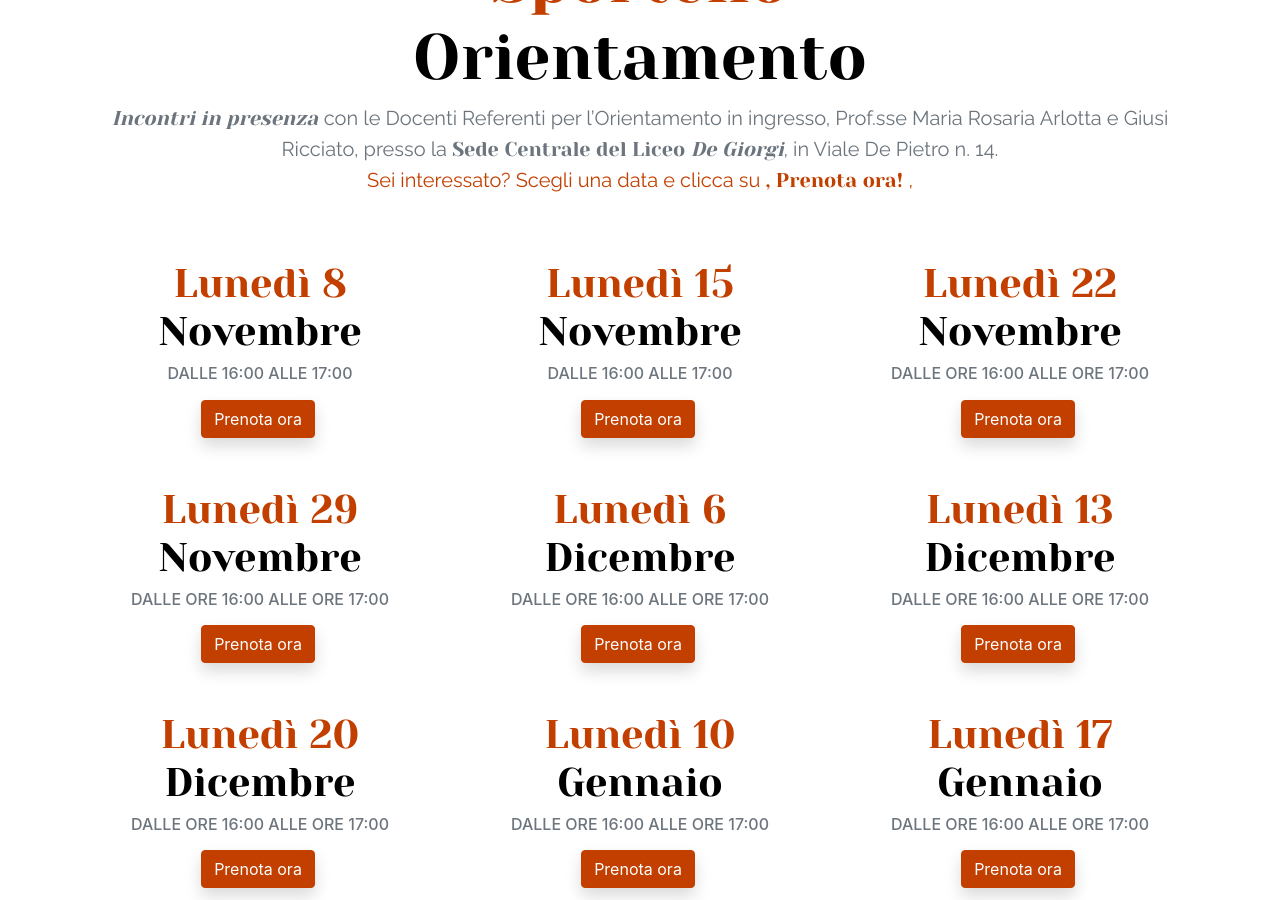
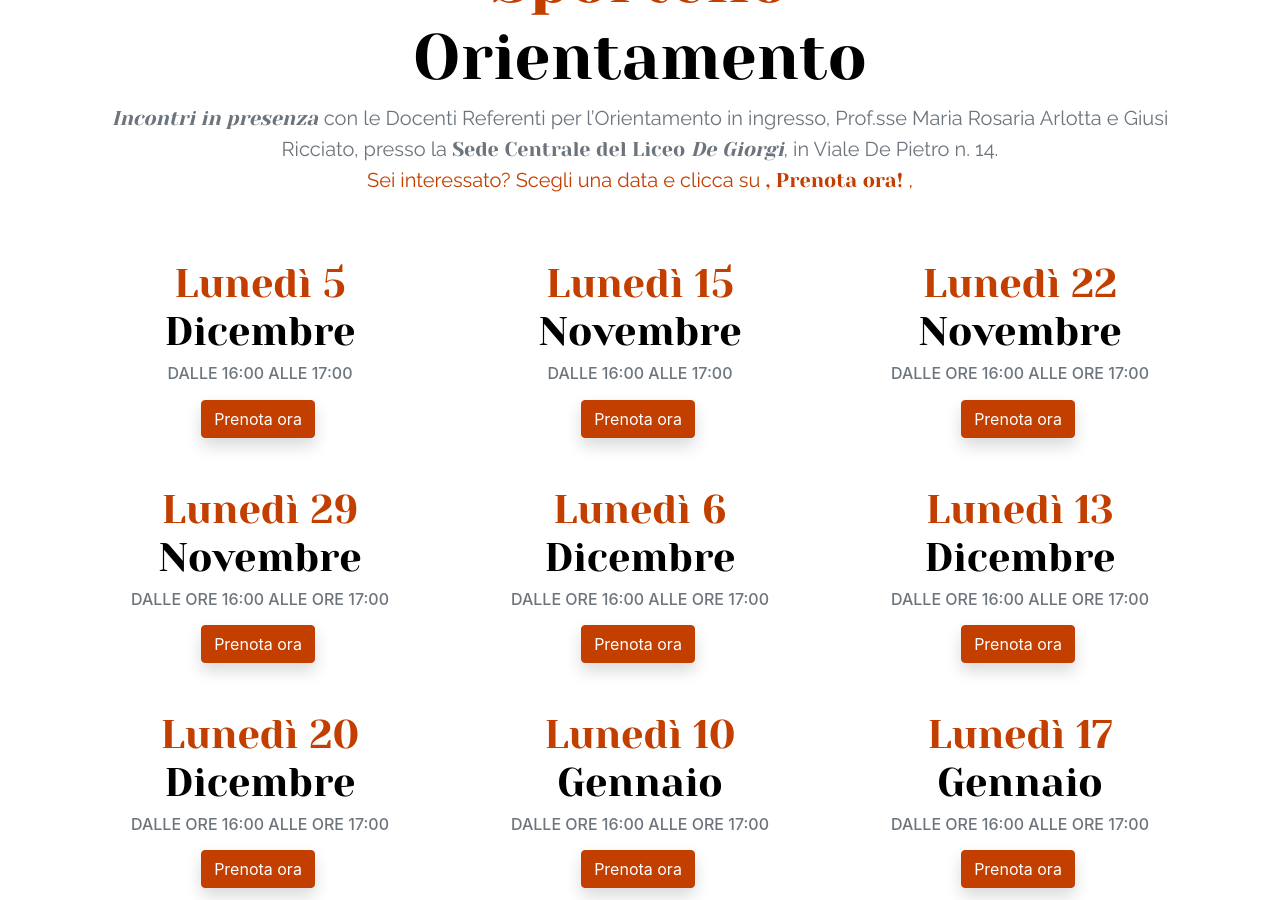
Before and after one commit to PiervitoCreanza/orientamento.liceodegiorgi.edu.it, a Jekyll site: the page built from incontri.html, in a window 1280 px wide and 900 px high, scrolled down 1626 px. Built offline with Jekyll 4.4.1, drawn with Linux system fonts in a browser that asks for light colours.

Commit message:
Updated '_data/incontri.json' via CloudCannon

```diff
--- a/_data/incontri.json
+++ b/_data/incontri.json
@@ -33,10 +33,10 @@
 			"sottotitolo": "<b> <i> Incontri in presenza </b> </i> con le Docenti Referenti per l’Orientamento in ingresso, Prof.sse Maria Rosaria Arlotta e Giusi Ricciato, presso la <b>Sede Centrale del Liceo <i>De Giorgi</i></b>, in Viale De Pietro n. 14. <br> <span class='text-red'>Sei interessato? Scegli una data e clicca su <b>, Prenota ora! </b>, </span>",
 			"date": [
 				{
-					"giorno": "Lunedì 8",
-					"mese": "Novembre",
+					"giorno": "Lunedì 5",
+					"mese": "Dicembre",
 					"orario": "Dalle 16:00 alle 17:00",
-					"url": "https://forms.gle/Swj4xc1TtAXW9aoG8"
+					"url": "https://forms.gle/qypB9FpE2vqdQhgXA"
 				},
 				{
 					"giorno": "Lunedì 15",
```
